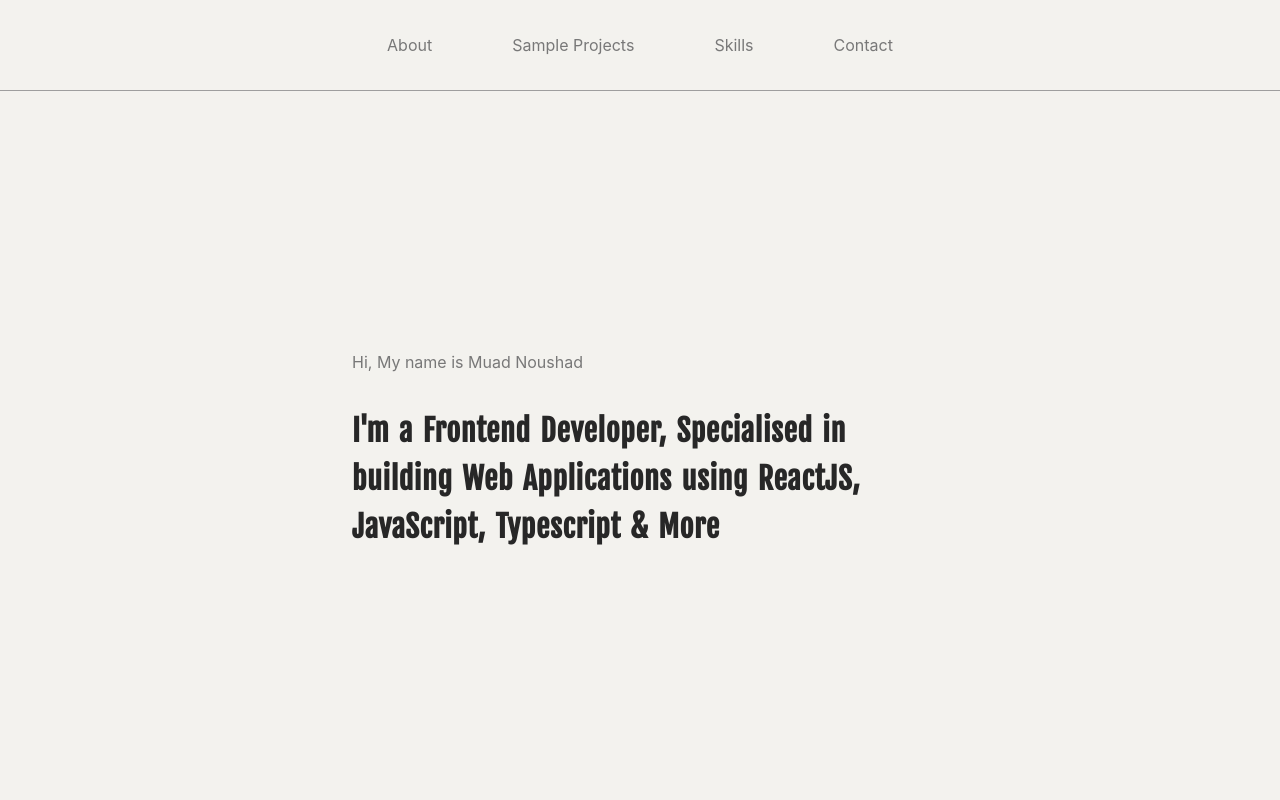
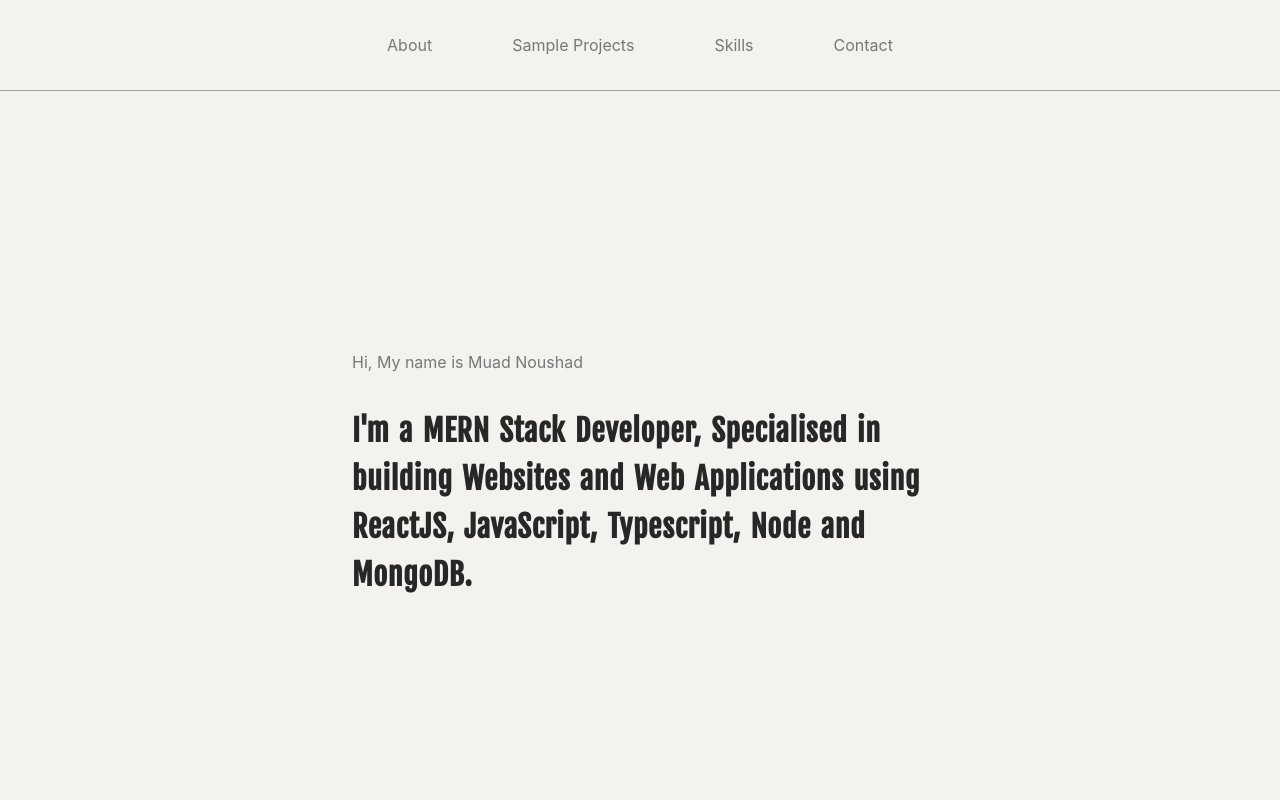
Before and after one commit to Muad1105/Portfolio, a React (Create React App) app: page / in a window 1280 px wide. Shown: the top 800 px of the page. Built offline with nearby package versions, Linux system fonts and the light colour scheme.

Commit message:
header update

```diff
--- a/src/components/head/Head.js
+++ b/src/components/head/Head.js
@@ -6,8 +6,8 @@
     <div className="head-section">
       <p>Hi, My name is Muad Noushad</p>
       <h1 className="description">
-        I'm a Frontend Developer, Specialised in building Web Applications using
-        ReactJS, JavaScript, Typescript & More
+        I'm a MERN Stack Developer, Specialised in building Websites and Web
+        Applications using ReactJS, JavaScript, Typescript, Node and MongoDB.
       </h1>
     </div>
   );
```
Also changed, not shown: 8 other files (tests, documents, lock files or other folders).
